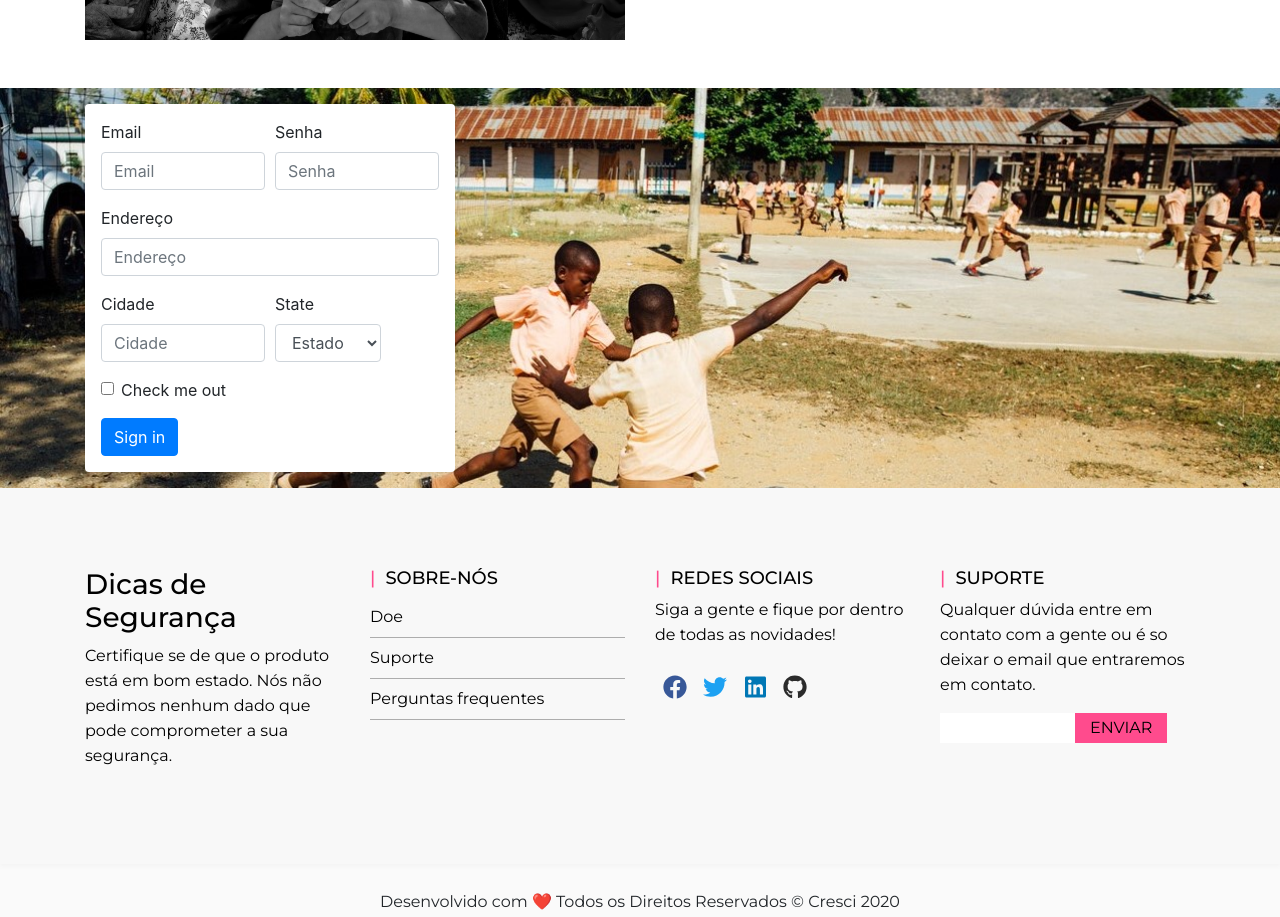
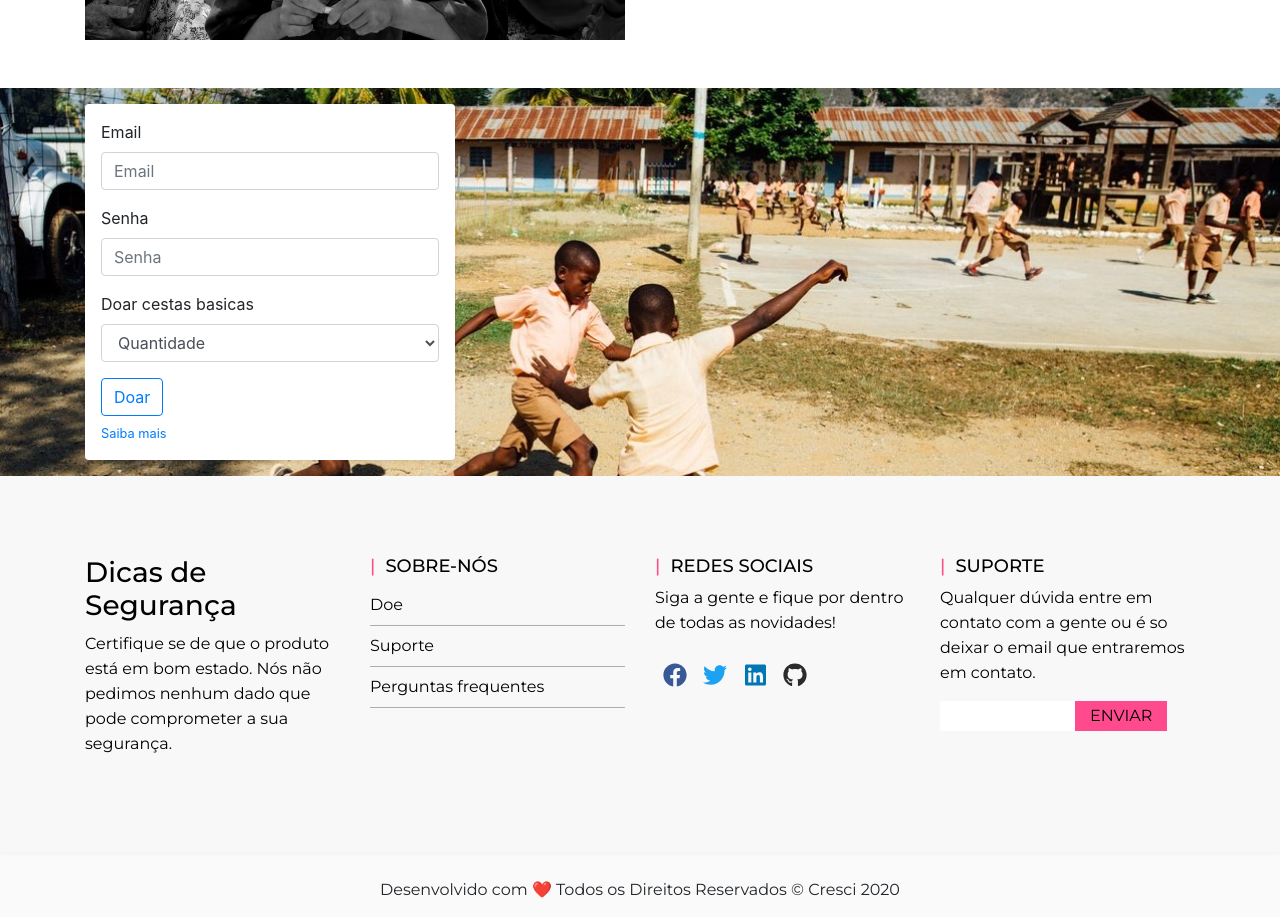
Before and after one commit to gabriellimma/cresci, an Angular app in the folder siteCresci/: page /doacao in a window 1280 px wide. Shown: the part 1200-2117 px from the top of the page. Built offline with nearby package versions, Linux system fonts and the light colour scheme.

Commit message:
Implementada a pagina doe

```diff
--- a/siteCresci/src/app/doe/doe.component.html
+++ b/siteCresci/src/app/doe/doe.component.html
@@ -48,43 +48,33 @@
             <div class="container">
                 <div class="bg-white col-md-4 mt-3 mb-3 p-3 rounded b-0 shadow-sm">
                     <div class="form-row">
-                        <div class="form-group col-md-6">
+                        <div class="form-group col-md-12">
                             <label for="inputEmail4">Email</label>
                             <input type="email" class="form-control" id="inputEmail4" placeholder="Email">
                         </div>
-                        <div class="form-group col-md-6">
+                    </div>
+                    <div class="form-row">
+                        <div class="form-group col-md-12">
                             <label for="inputPassword4">Senha</label>
                             <input type="password" class="form-control" id="inputPassword4" placeholder="Senha">
                         </div>
                     </div>
-                    <div class="form-group">
-                        <label for="inputAddress">Endereço</label>
-                        <input type="text" class="form-control" id="inputAddress" placeholder="Endereço">
-                    </div>
                     <div class="form-row">
-                        <div class="form-group col-md-6">
-                            <label for="inputCity">Cidade</label>
-                            <input type="text" class="form-control" id="inputCity" placeholder="Cidade">
-                        </div>
-                        <div class="form-group col-md-4">
-                            <label for="inputState">State</label>
-                            <select id="inputState" class="form-control">
-                                <option selected>Estado</option>
-                                <option>São Paulo</option>
-                                <option>Parana</option>
+                        <div class="form-group col-md-12">
+                            <label>Doar cestas basicas </label>
+                            <select class="form-control">
+                                <option selected>Quantidade</option>
+                                <option>1 cesta = R$ 50.00 reais</option>
+                                <option>2 cesta = R$ 100.00 reais</option>
+                                <option>3 cesta = R$ 150.00 reais</option>
+                                <option>4 cesta = R$ 200.00 reais</option>
                             </select>
                         </div>
-
                     </div>
-                    <div class="form-group">
-                        <div class="form-check">
-                            <input class="form-check-input" type="checkbox" id="gridCheck">
-                            <label class="form-check-label" for="gridCheck">
-                                Check me out
-                            </label>
-                        </div>
+                    <button type="submit" class="btn btn-outline-primary">Doar</button>
+                    <div class="mt-1">
+                        <a href="/duvidas"><small>Saiba mais</small></a>
                     </div>
-                    <button type="submit" class="btn btn-primary">Sign in</button>
                 </div>
             </div>
         </div>
```
